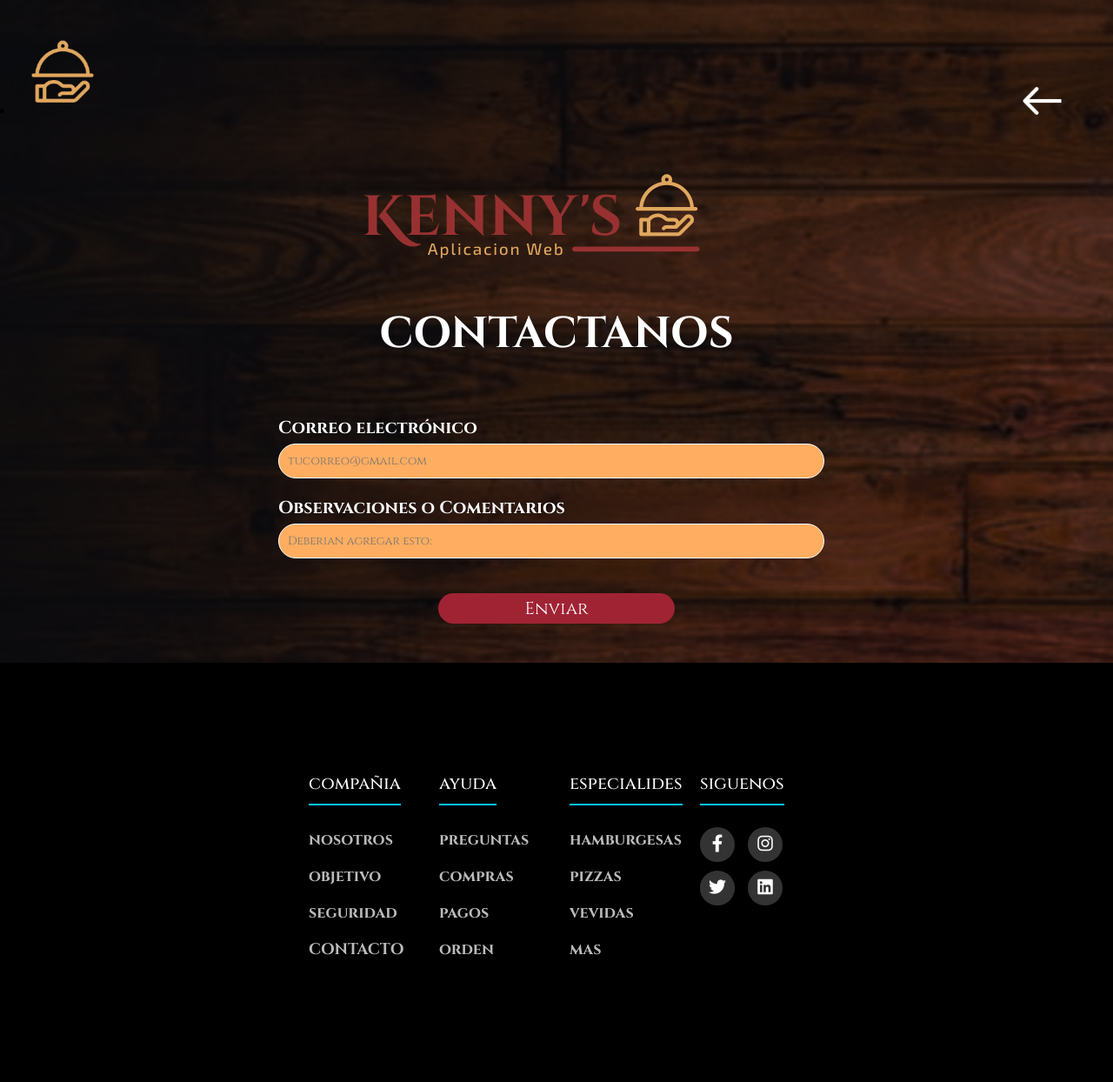
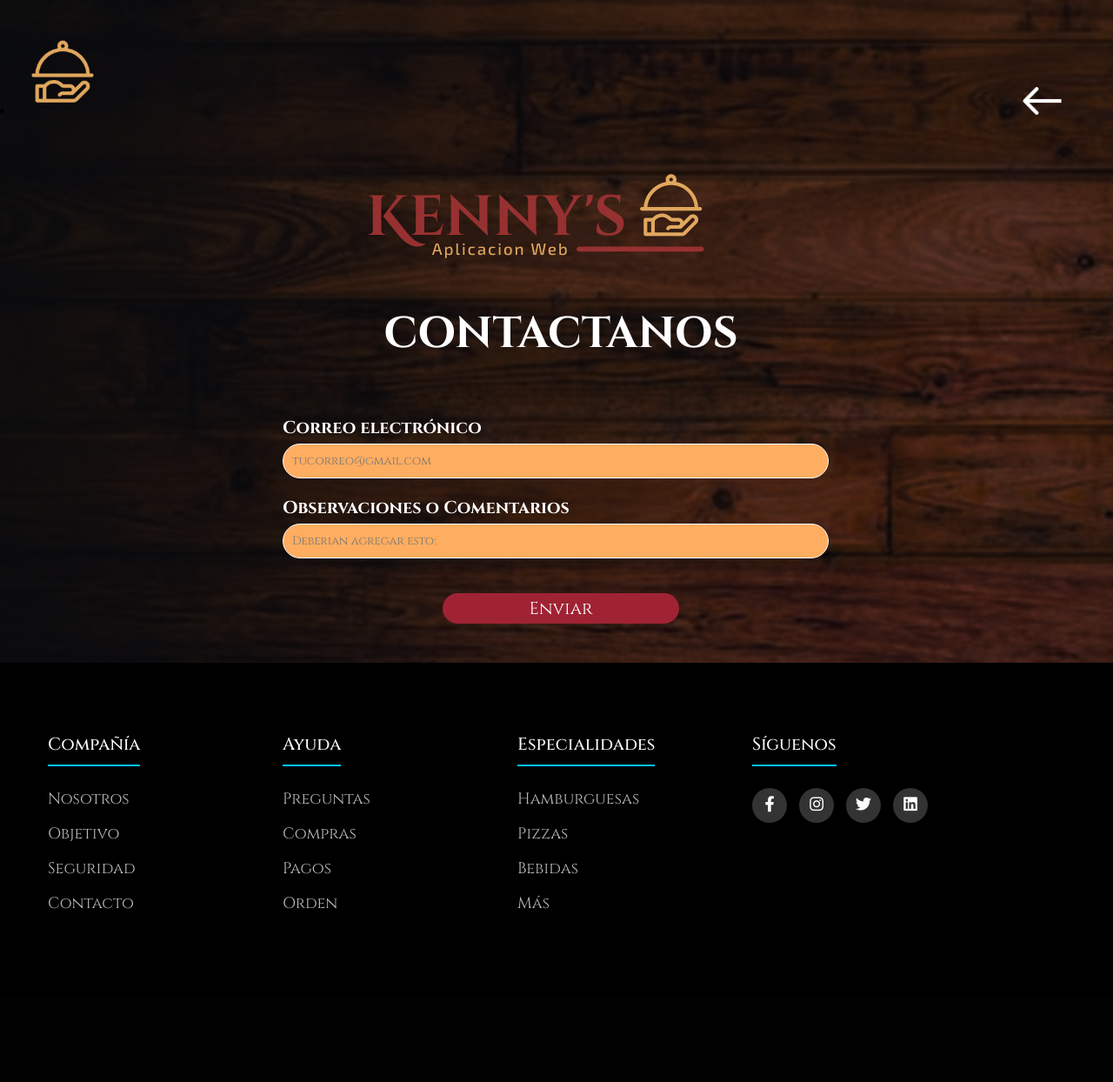
Before and after one commit to Jesuusx07/Nuestro-proyecto, a PHP site: page /contacto.html in a window 1280 px wide. Shown: the whole page at 87% size. After the commit the page ends 1045 px from the top, so only its background shows below. Run offline with PHP 8.4, Linux system fonts and the light colour scheme.

Commit message:
arreglo completo del footer

```diff
--- a/proyecto/contacto.html
+++ b/proyecto/contacto.html
@@ -81,52 +81,49 @@
         });
     </script>
  <footer class="footer">
-
-        <div class="container">
   <div class="footer-row">
 
     <div class="footer-links">
-                    <h4>compañia</h4>
+      <h4>Compañía</h4>
       <ul>
-                        <li><a href="nosotros.html">nosotros</a></li>
-                        <li><a href="objetivo.html">objetivo</a></li>
-                        <li><a href="seguridad.html">seguridad</a></li>
-                        <li><a href="contacto.html">CONTACTO</a></li>
+        <li><a href="nosotros.html">Nosotros</a></li>
+        <li><a href="objetivo.html">Objetivo</a></li>
+        <li><a href="seguridad.html">Seguridad</a></li>
+        <li><a href="contacto.html">Contacto</a></li>
       </ul>
     </div>
+
     <div class="footer-links">
-                    <h4>ayuda</h4>
+      <h4>Ayuda</h4>
       <ul>
-                        <li><a href="contacto.html">preguntas</a></li>
-                        <li><a href="contacto.html">compras</a></li>
-                        <li><a href="contacto.html">pagos</a></li>
-                        <li><a href="contacto.html">orden</a></li>
+        <li><a href="contacto.html">Preguntas</a></li>
+        <li><a href="contacto.html">Compras</a></li>
+        <li><a href="contacto.html">Pagos</a></li>
+        <li><a href="contacto.html">Orden</a></li>
       </ul>
     </div>
+
     <div class="footer-links">
-                    <h4>especialides</h4>
+      <h4>Especialidades</h4>
       <ul>
-                        <li><a href="#">hamburgesas</a></li>
-                        <li><a href="#">pizzas</a></li>
-                        <li><a href="#">vevidas</a></li>
-                        <li><a href="#">mas</a></li>
+        <li><a href="#">Hamburguesas</a></li>
+        <li><a href="#">Pizzas</a></li>
+        <li><a href="#">Bebidas</a></li>
+        <li><a href="#">Más</a></li>
       </ul>
     </div>
+
     <div class="footer-links">
-                    <h4>siguenos</h4>
+      <h4>Síguenos</h4>
       <div class="social-links">
-                        <a href="#"><i class=" fab fa-facebook-f"></i></a>
-                        <a href="#"><i class=" fab fa-instagram"></i></a>
-                        <a href="#"><i class=" fab fa-twitter"></i></a>
-                        <a href="#"><i class=" fab fa-linkedin"></i></a>
+        <a href="#"><i class="fab fa-facebook-f"></i></a>
+        <a href="#"><i class="fab fa-instagram"></i></a>
+        <a href="#"><i class="fab fa-twitter"></i></a>
+        <a href="#"><i class="fab fa-linkedin"></i></a>
+      </div>
     </div>
 
   </div>
+</footer>
 
-
-            </div>
-
-        </div>
-
-    </footer>
 </html>
--- a/proyecto/css/contacto.css
+++ b/proyecto/css/contacto.css
@@ -120,30 +120,26 @@ label {
     font-size: 20px;
 }
 /*todo footer*/
-.container{
-    max-width: 1200px;
-    margin:  0  auto;
-}
-.footer{
+.footer {
     background-color: #000000;
-    padding: 80px 0 ;
-}
-.footer-row{
-    display: flex;
-    flex-wrap: wrap;
-    align-items: left;
-    justify-content: space-between;
-    margin: 0 auto;
-    max-width: 1200px;
-    padding: 0 20px;
+    padding: 80px 0;
+    width: 100%;
     text-align: left;
 }
 
-.footer-links{
+.footer-row {
+    display: flex;
+    flex-wrap: wrap;
+    align-items: flex-start;
+    justify-content: flex-start;
+    max-width: none;
+    margin: 0;
+    padding: 0 40px; /* puedes ajustar el padding si lo quieres más o menos pegado */
+}
 
+.footer-links {
     width: 20%;
-    padding: 0px 15PX;
-
+    padding: 0 15px;
 }
 
 .footer-links h4 {
@@ -151,40 +147,50 @@ label {
     color: #fff;
     margin-bottom: 25px;
     font-weight: 500;
-    border-bottom:  2px solid #00c3ff;
+    border-bottom: 2px solid #00c3ff;
     padding-bottom: 10px;
     display: inline-block;
+    text-transform: capitalize;
 }
-.footer-links ul li a{
+
+.footer-links ul {
+    list-style: none;
+    padding: 0;
+}
+
+.footer-links ul li a {
     font-size: 18px;
     text-decoration: none;
     color: #bbbbbb;
     display: block;
     margin-bottom: 15px;
     transition: all .3s ease;
+    text-transform: capitalize;
 }
 
-.footer-links ul li a:hover{
-    color:#fff;
+.footer-links ul li a:hover {
+    color: #fff;
     padding-left: 6px;
 }
 
-.social-links a{
+.social-links a {
     display: inline-block;
     min-height: 40px;
     width: 40px;
     background-color: rgba(255, 255, 255, 0.2);
-    margin: 0 10px 10px 0 ;
+    margin: 0 10px 10px 0;
     text-align: center;
     line-height: 40px;
     border-radius: 45px;
     color: #fff;
-    transition: all .5 ease;
+    transition: all 0.5s ease;
+    font-size: 18px;
+}
 
-}
-.social-links a:hover{
+.social-links a:hover {
     background-color: #00c3ff;
 }
+
 
 
 @media (min-width: 1370px){
```
Lines whose indentation alone changed are shown as unchanged.
